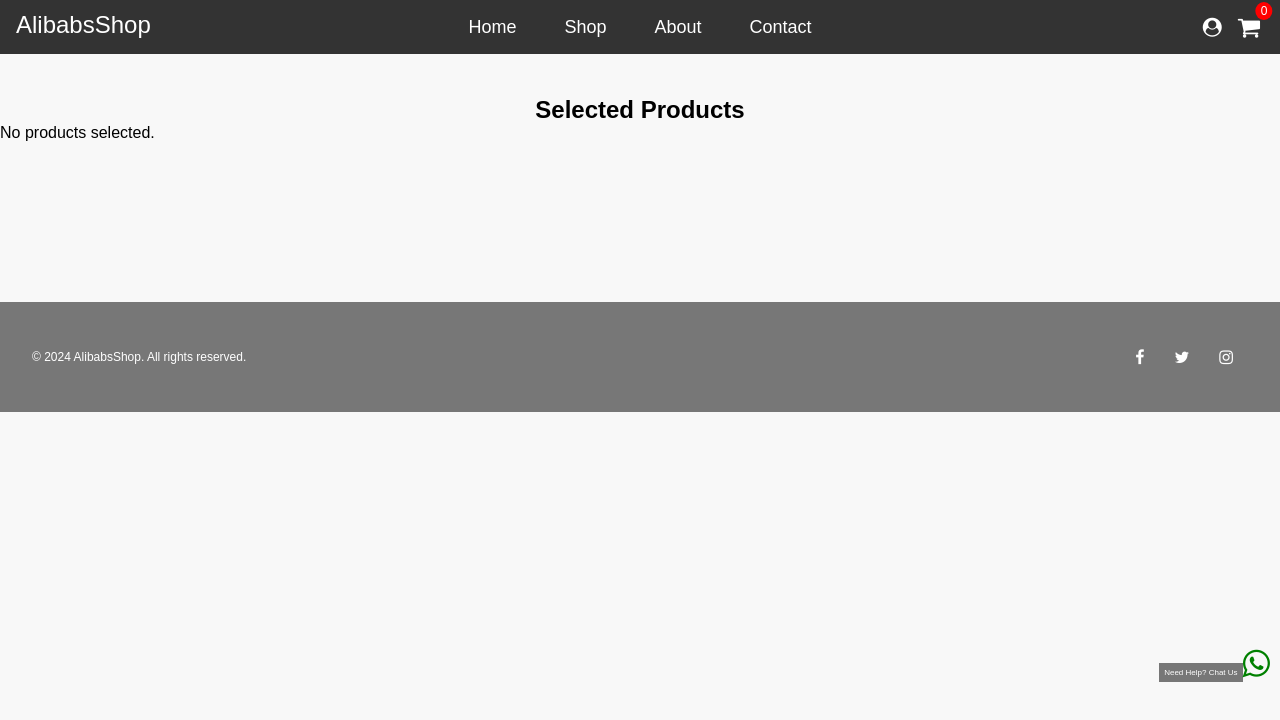
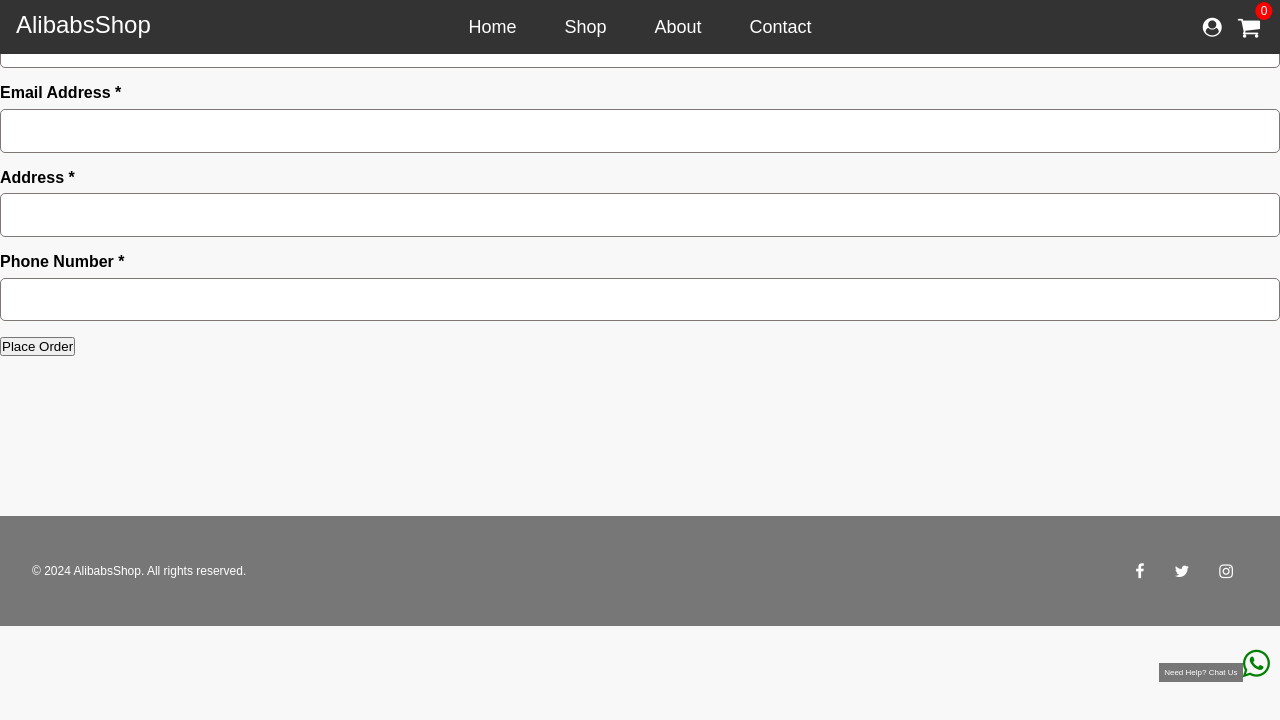
Before and after one commit to abmanaf/ShopMe, a React (Vite) app: page /E-commerce-react/CheckPointButton in a window 1280 px wide. Shown: the top 720 px of the page. Built offline with nearby package versions, Linux system fonts and the light colour scheme.

Commit message:
Made a lot of changes

```diff
--- a/src/CheckPointButton.jsx
+++ b/src/CheckPointButton.jsx
@@ -1,15 +1,15 @@
 import React, { useState } from "react";
 import { useLocation } from "react-router-dom";
 import { useNavigate } from "react-router-dom";
-import Dialog from "@mui/material/Dialog";
-import DialogTitle from "@mui/material/DialogTitle";
-import DialogContent from "@mui/material/DialogContent";
-import DialogContentText from "@mui/material/DialogContentText";
-import DialogActions from "@mui/material/DialogActions";
-import Button from "@mui/material/Button";
+
 import "./CheckPointButton.css";
 
 const CheckPointButton = ({ updateCartCount, setCart }) => {
+  const [fullName, setFirstName] = useState('');
+  const [email, setEmail] = useState('');
+  const [address, setAddress] = useState('');
+  const [telephone, setTelephone] = useState('');
+  const [contomerDetails, setCustomerDetails] = useState([]);
   const location = useLocation();
   const { productIds, cart } = location.state || {};
   const navigate = useNavigate();
@@ -30,35 +30,53 @@ const CheckPointButton = ({ updateCartCount, setCart }) => {
     // Get the product IDs from the cart
     //const productIds = cart.map((product) => product.id);
     // navigate("/Sales", { state: { productIds, cart } });
-
-
+    if(fullName && email && address && telephone){
+      alert("message sent");
+    }
+    else{
+      alert('Please fill in all the required fields.');
+      return; // Stop execution if any field is empty
+    }
     updateCartCount(0);
     setCart([]); // Reset cart to an empty array
     setOrderPlaced(true); // Set order placed status to true
+    productIds([])
   };
 
-
-
   return (
-    <div>
+    <div className="checkout-container">
       {orderPlaced ? (
-        <div>
-          <h2 style={{ textAlign: "center", marginTop: "4em" }}>Order Placed Successfully</h2>
-          <p style={{ textAlign: "center" }}>Thank you for your order!</p>
+        <div className="order-placed">
+          <h2>Order Placed Successfully</h2>
+          <p>Thank you for your order!</p>
         </div>
       ) : (
-        <>
-          <h2 style={{ textAlign: "center", marginTop: "4em" }}>
-            Selected Products
-          </h2>
-          {productIds ? (
-            <div>
-              <table className="check-point-table" style={{ margin: "0 auto" }}>
+        <div className="checkout-content">
+            <div className="checkout-form">
+            <form>
+              <div className="form-group">
+                <label htmlFor="fullName">Full Name *</label>
+                <input type="text" id="fullName" value={fullName} onChange={(e) => setFirstName(e.target.value)} required />              </div>
+              <div className="form-group">
+                <label htmlFor="email">Email Address *</label>
+                <input type="email" id="email" value={email} onChange={(e) => setEmail(e.target.value)} required />              </div>
+              <div className="form-group">
+                <label htmlFor="address">Address *</label>
+                <input type="text" id="address" value={address} onChange={(e) => setAddress(e.target.value)} required />              </div>
+              <div className="form-group">
+                <label htmlFor="phone">Phone Number *</label>
+                <input type="text" id="phone" value={telephone} onChange={(e) => setTelephone(e.target.value)} required />              </div>
+
+            </form>
+          </div>
+          <div className="checkout-products">
+            {productIds && (
+              <table className="check-point-table">
                 <thead>
                   <tr>
-                    <th>Product Name</th>
+                    <th>Product</th>
                     <th>Quantity</th>
-                    <th>Total Amount (GH)</th>
+                    <th>Sub Total(GH)</th>
                   </tr>
                 </thead>
                 <tbody>
@@ -81,25 +99,17 @@ const CheckPointButton = ({ updateCartCount, setCart }) => {
                 </tbody>
                 <tfoot>
                   <tr>
-                    <td></td>
-                    <td></td>
-                    <td>Amount to be paid: {calculateTotalAmount().toFixed(2)}</td>
+                    <td colSpan="3">Amount to be paid: {calculateTotalAmount().toFixed(2)}</td>
                   </tr>
                 </tfoot>
               </table>
-              <div style={{ width: "50%", padding: "3rem" }}>
-                <button
-                  onClick={handleSubmitOrder}
-                  style={{ cursor: "pointer", float: "right", padding: "0.5em" }}
-                >
-                  Place Order
-                </button>
-              </div>
-            </div>
-          ) : (
-            <p>No products selected.</p>
-          )}
-        </>
+
+            )}
+            <button onClick={handleSubmitOrder} className="place-order-btn">
+                Place Order
+              </button>
+          </div>
+        </div>
       )}
     </div>
   );
```
